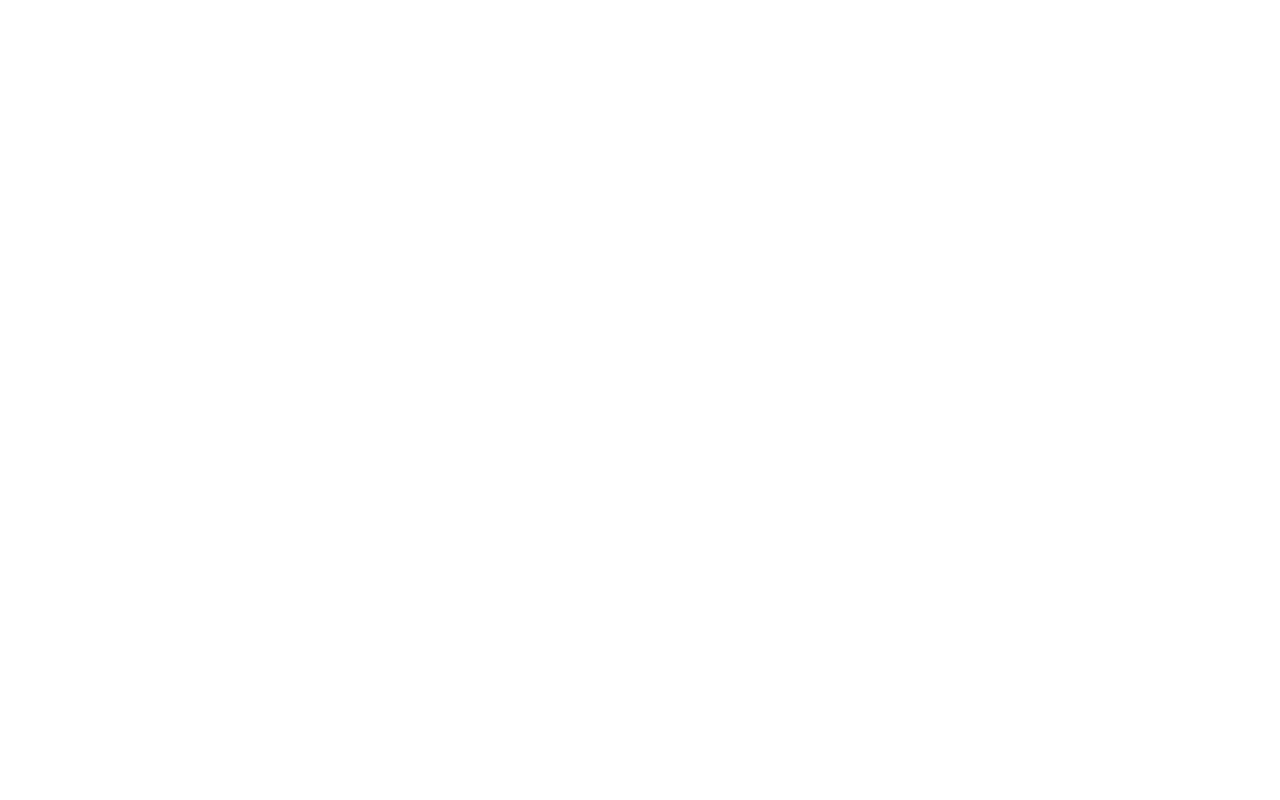
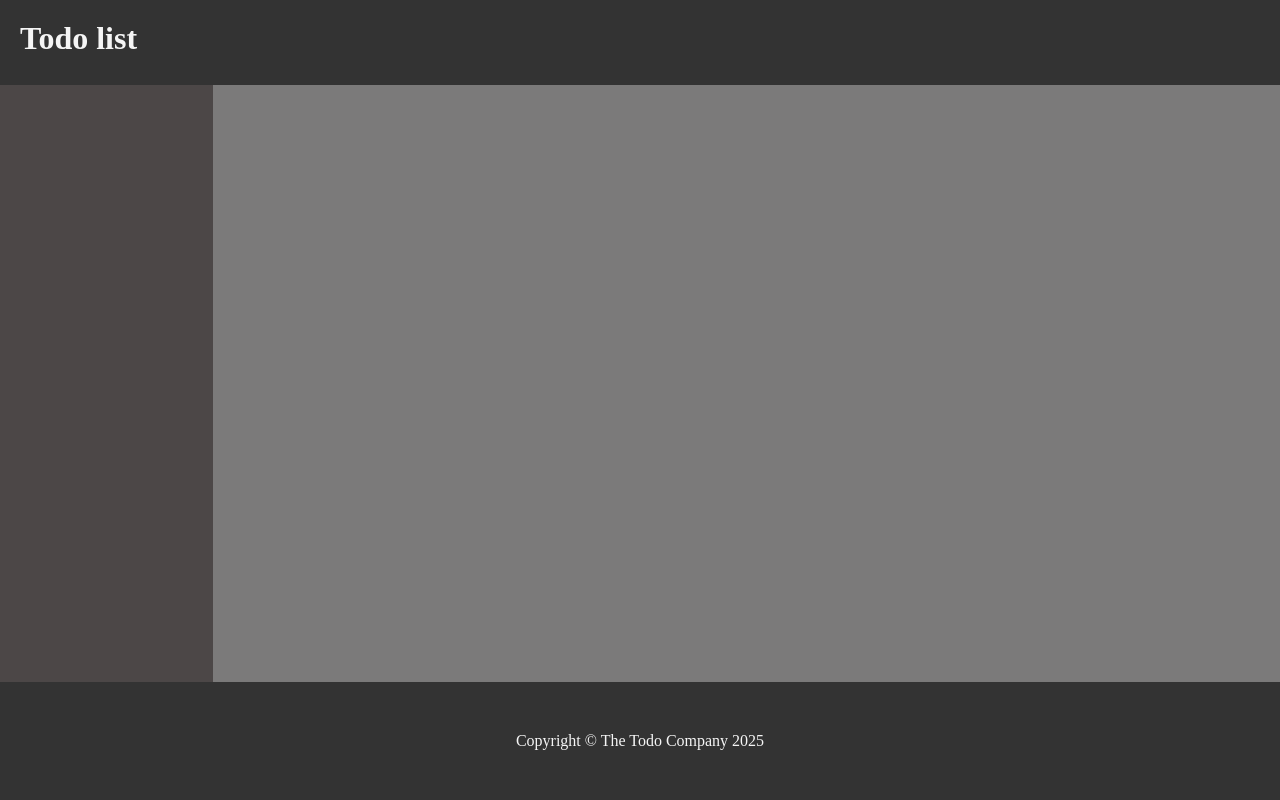
Before and after one commit to yttr1um/Todo-list, a website built with webpack: page src/template.html in a window 1280 px wide. Built offline with nearby package versions, Linux system fonts and the light colour scheme.

Commit message:
basic structure and styling

```diff
--- a/src/styles.css
+++ b/src/styles.css
@@ -0,0 +1,34 @@
+* {
+    margin: 0;
+    padding: 0;
+}
+
+body {
+    height: 100vh;
+    display: grid;
+    grid-template: 1fr 7fr 1fr / 1fr 5fr;
+}
+
+header {
+    grid-column: 1 / 3;
+    font-weight: bold;
+    color: whitesmoke;
+    background-color: #333;
+    padding: 20px;
+}
+
+.sidebar {
+    background-color: #4c4747;
+}
+
+.main-content {
+    background-color: #7b7a7a;
+}
+
+footer {
+    grid-column: 1 / 3;
+    background-color: #333;
+    color: whitesmoke;
+    text-align: center;
+    padding: 50px;
+}
--- a/src/template.html
+++ b/src/template.html
@@ -3,9 +3,16 @@
 <head>
     <meta charset="UTF-8">
     <meta name="viewport" content="width=device-width, initial-scale=1.0">
-    <title>Document</title>
+    <title>Todo List</title>
 </head>
 <body>
-
+    <header>
+        <h1>Todo list</h1>
+    </header>
+    <div class="sidebar"></div>
+    <div class="main-content"></div>
+    <footer>
+        <p>Copyright &copy; The Todo Company 2025</p>
+    </footer>
 </body>
 </html>
```
